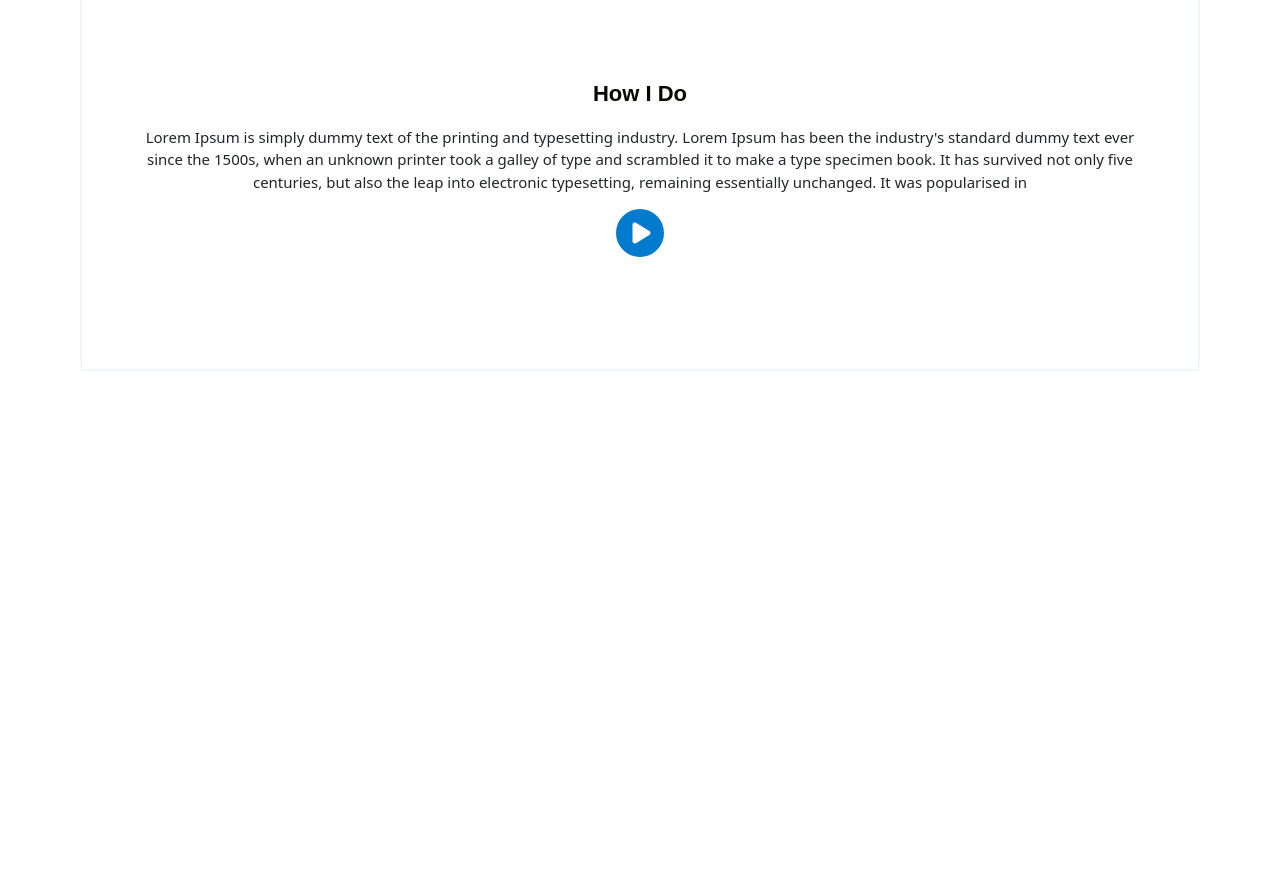
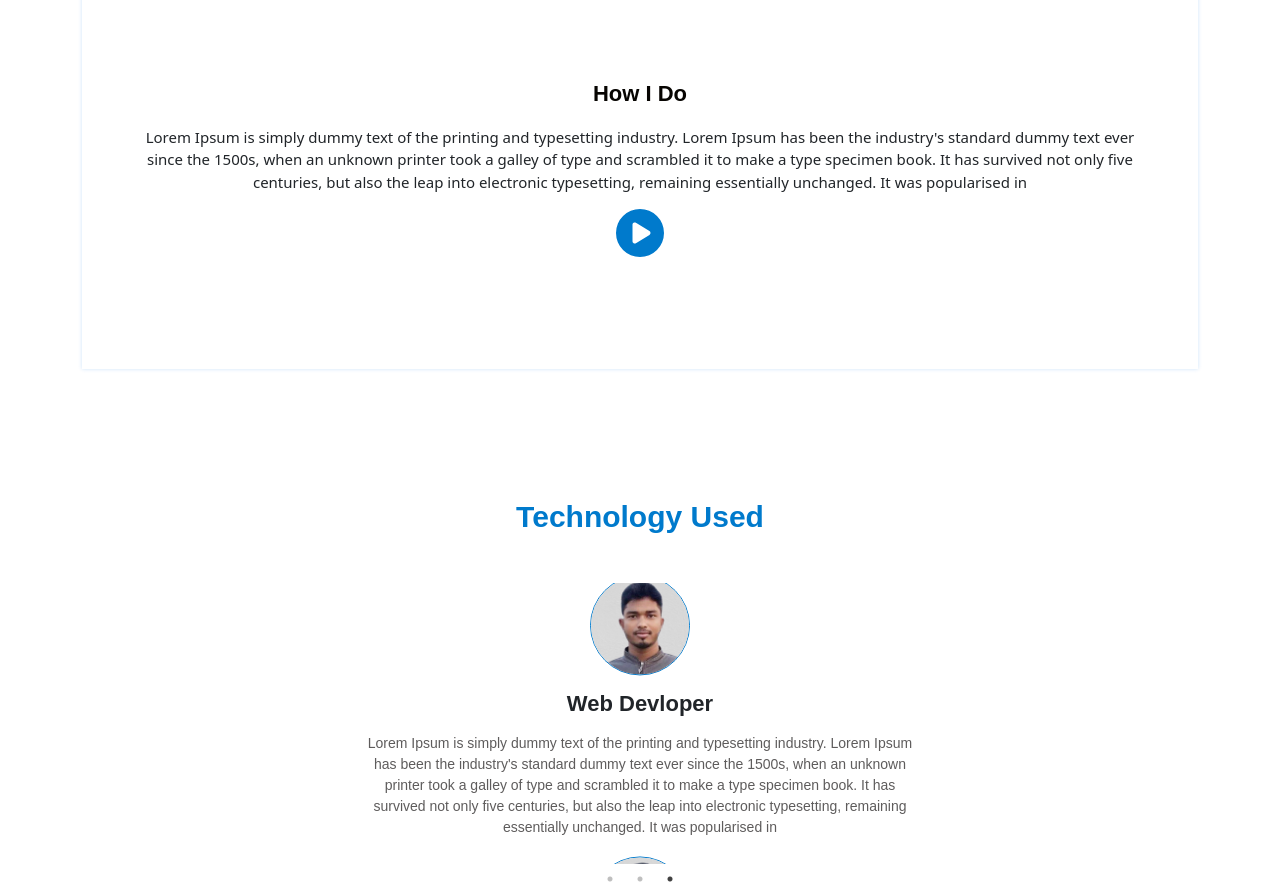
Before and after one commit to saifuldeveloper/react_basik_project, a React (Create React App) app: page / in a window 1280 px wide. Shown: the part 3200-4089 px from the top of the page. Before the commit the page ends 3619 px from the top, so only its background shows below. Built offline with nearby package versions, Linux system fonts and the light colour scheme.

Commit message:
Clinet feedabck section complete

```diff
--- a/package.json
+++ b/package.json
@@ -15,8 +15,10 @@
     "react-dom": "^18.2.0",
     "react-router-dom": "^6.3.0",
     "react-scripts": "5.0.1",
+    "react-slick": "^0.29.0",
     "react-visibility-sensor": "^5.1.1",
     "recharts": "^2.1.13",
+    "slick-carousel": "^1.8.1",
     "video-react": "^0.15.0",
     "web-vitals": "^2.1.4"
   },
--- a/src/App.js
+++ b/src/App.js
@@ -7,6 +7,7 @@ import Summary from "./components/Summary/Summary";
 import RecentProject from "./components/RecentProject/RecentProject";
 import Cources from "./components/Cources/Cources";
 import Video from "./components/Video/Video";
+import ClientReview from "./components/ClientReview/ClientReview";
 
 function App() {
   return (
@@ -21,6 +22,7 @@ function App() {
     <RecentProject />
     <Cources />
     <Video />
+    <ClientReview />
 
     </div>
   );
--- a/src/asset/css/custom.css
+++ b/src/asset/css/custom.css
@@ -251,3 +251,13 @@
     font-size: 15px;
     font-weight: 400;
 }
+
+/* ==========================Clent Review Section Css====================================*/
+.ClientImage{
+    margin: 0 auto;
+    height: 100px;
+    width:100px;
+    border-radius: 50%;
+    border:1px solid #007ACC;
+
+}
--- /dev/null
+++ b/src/components/ClientReview/ClientReview.js
@@ -0,0 +1,121 @@
+import React, { Component, Fragment } from "react";
+import { Col, Container, Row } from "react-bootstrap";
+import "slick-carousel/slick/slick.css";
+import "slick-carousel/slick/slick-theme.css";
+import Slider from "react-slick";
+import PersonImg from "../../asset/image/person.png";
+
+export default class ClientReview extends Component {
+  render() {
+    var settings = {
+      autoplaySpeed: 3000,
+      autoplay: true,
+      slidesToShow: 1,
+      dots: true,
+      infinite: true,
+      speed: 3000,
+      vertical: true,
+      verticalSwiping: true,
+      slidesToScroll: 1,
+      responsive: [
+        {
+          breakpoint: 1024,
+          settings: {
+            slidesToShow: 1,
+            slidesToScroll: 1,
+            infinite: true,
+            dots: true,
+          },
+        },
+        {
+          breakpoint: 600,
+          settings: {
+            slidesToShow: 1,
+            slidesToScroll: 1,
+            initialSlide: 2,
+          },
+        },
+        {
+          breakpoint: 480,
+          settings: {
+            slidesToShow: 1,
+            slidesToScroll: 1,
+          },
+        },
+      ],
+    };
+
+    return (
+      <Fragment>
+        <Container className="text-center">
+          <h1 className="ServiceMainTitle">Technology Used</h1>
+          <Slider {...settings}>
+            <div>
+              <Row className="text-center justify-content-center">
+                <Col lg={6} md={6} sm={12}>
+                  <img
+                    className="ClientImage"
+                    src={PersonImg}
+                    alt={PersonImg}
+                  />
+                  <h1 className="ServiceName">Web Devloper</h1>
+                  <p className="ServiceDescription">
+                    Lorem Ipsum is simply dummy text of the printing and
+                    typesetting industry. Lorem Ipsum has been the industry's
+                    standard dummy text ever since the 1500s, when an unknown
+                    printer took a galley of type and scrambled it to make a
+                    type specimen book. It has survived not only five centuries,
+                    but also the leap into electronic typesetting, remaining
+                    essentially unchanged. It was popularised in
+                  </p>
+                </Col>
+              </Row>
+            </div>
+            <div>
+              <Row className="text-center justify-content-center">
+                <Col lg={6} md={6} sm={12}>
+                  <img
+                    className="ClientImage"
+                    src={PersonImg}
+                    alt={PersonImg}
+                  />
+                  <h1 className="ServiceName">Web Devloper</h1>
+                  <p className="ServiceDescription">
+                    Lorem Ipsum is simply dummy text of the printing and
+                    typesetting industry. Lorem Ipsum has been the industry's
+                    standard dummy text ever since the 1500s, when an unknown
+                    printer took a galley of type and scrambled it to make a
+                    type specimen book. It has survived not only five centuries,
+                    but also the leap into electronic typesetting, remaining
+                    essentially unchanged. It was popularised in
+                  </p>
+                </Col>
+              </Row>
+            </div>
+            <div>
+              <Row className="text-center justify-content-center">
+                <Col lg={6} md={6} sm={12}>
+                  <img
+                    className="ClientImage"
+                    src={PersonImg}
+                    alt={PersonImg}
+                  />
+                  <h1 className="ServiceName">Web Devloper</h1>
+                  <p className="ServiceDescription">
+                    Lorem Ipsum is simply dummy text of the printing and
+                    typesetting industry. Lorem Ipsum has been the industry's
+                    standard dummy text ever since the 1500s, when an unknown
+                    printer took a galley of type and scrambled it to make a
+                    type specimen book. It has survived not only five centuries,
+                    but also the leap into electronic typesetting, remaining
+                    essentially unchanged. It was popularised in
+                  </p>
+                </Col>
+              </Row>
+            </div>
+          </Slider>
+        </Container>
+      </Fragment>
+    );
+  }
+}
```
Also changed, not shown: src/asset/image/person.png (added), 1 other file (tests, documents, lock files or other folders).
